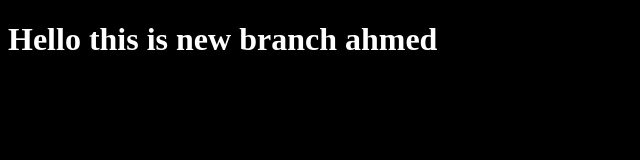
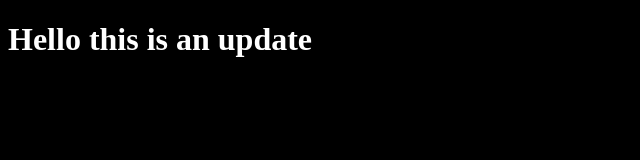
Before and after one commit to ahmadtarig/myproject, a plain HTML site: page index.html in a window 1280 px wide. Shown: the whole page, without its empty margins (0-640 px from the left). Drawn offline with Linux system fonts and the light colour scheme.

Commit message:
change a title

```diff
--- a/index.html
+++ b/index.html
@@ -9,7 +9,7 @@
 </head>
 
 <body>
-    <h1>Hello this is new branch ahmed </h1>
+    <h1>Hello this is an update</h1>
     <script src="app.js"></script>
 </body>
 
```
